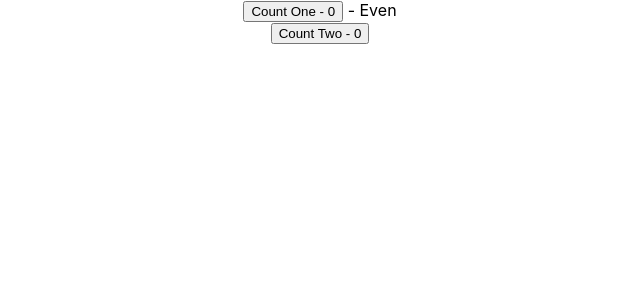
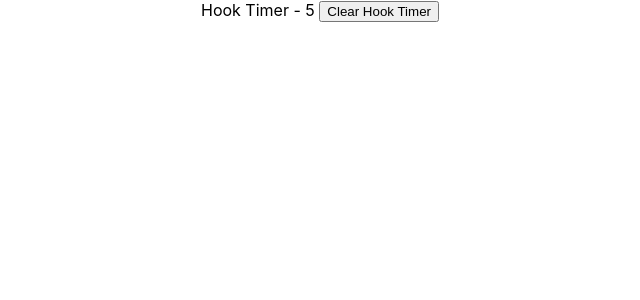
Before and after one commit to pushpendraaaa/learn-reactjs, a React (Create React App) app: page / in a window 1280 px wide. Shown: the top 300 px of the page, without its empty margins (320-960 px from the left). Built offline with nearby package versions, Linux system fonts and the light colour scheme.

Commit message:
Hook useRef

```diff
--- a/src/App.js
+++ b/src/App.js
@@ -1,6 +1,9 @@
 import React from "react";
 import "./App.css";
 import Counter from "./react-hooks/32-Counter";
+import FocusInput from "./react-hooks/33-FocusInput";
+import ClassTimer from "./react-hooks/34-ClassTimer";
+import HookTimer from "./react-hooks/35-HookTimer";
 // import DataFetchingOne from "./react-hooks/26-DataFetchingOne";
 // import DataFetchingTwo from "./react-hooks/27-DataFetchingTwo";
 // import ParentComponent from "./react-hooks/28-ParentComponent";
@@ -87,7 +90,10 @@
 
 	return (
 		<div className="App">
-			<Counter />
+			<HookTimer />
+			{/* <ClassTimer /> */}
+			{/* <FocusInput /> */}
+			{/* <Counter /> */}
 			{/* <ParentComponent /> */}
 			{/* <DataFetchingTwo /> */}
 			{/* <DataFetchingOne /> */}
--- /dev/null
+++ b/src/react-hooks/33-FocusInput.js
@@ -0,0 +1,16 @@
+import React, { useEffect, useRef } from "react";
+
+function FocusInput() {
+	const inputRef = useRef(null);
+
+	useEffect(() => {
+		inputRef.current.focus();
+	}, []);
+	return (
+		<div>
+			<input type="text" ref={inputRef} />
+		</div>
+	);
+}
+
+export default FocusInput;
--- /dev/null
+++ b/src/react-hooks/34-ClassTimer.js
@@ -0,0 +1,33 @@
+import React, { Component } from "react";
+
+class ClassTimer extends Component {
+	interval;
+	constructor(props) {
+		super(props);
+
+		this.state = {
+			timer: 0,
+		};
+	}
+
+	componentDidMount() {
+		this.interval = setInterval(() => {
+			this.setState((prevState) => ({ timer: prevState.timer + 1 }));
+		}, 1000);
+	}
+
+	componentWillUnmount() {
+		clearInterval(this.interval);
+	}
+
+	render() {
+		return (
+			<div>
+				Class Timer - {this.state.timer}{" "}
+				<button onClick={() => clearInterval(this.interval)}>Clear Timer</button>
+			</div>
+		);
+	}
+}
+
+export default ClassTimer;
--- /dev/null
+++ b/src/react-hooks/35-HookTimer.js
@@ -0,0 +1,30 @@
+import React, { useEffect, useRef, useState } from "react";
+
+function HookTimer() {
+	const [timer, setTimer] = useState(0);
+
+	const intervalRef = useRef();
+
+	useEffect(() => {
+		// const interval = setInterval(() => {
+		intervalRef.current = setInterval(() => {
+			setTimer((prevTimer) => prevTimer + 1);
+		}, 1000);
+
+		return () => {
+			// clearInterval(interval);
+			clearInterval(intervalRef.current);
+		};
+	}, []);
+
+	return (
+		<div>
+			Hook Timer - {timer}{" "}
+			<button onClick={() => clearInterval(intervalRef.current)}>
+				Clear Hook Timer
+			</button>
+		</div>
+	);
+}
+
+export default HookTimer;
```
